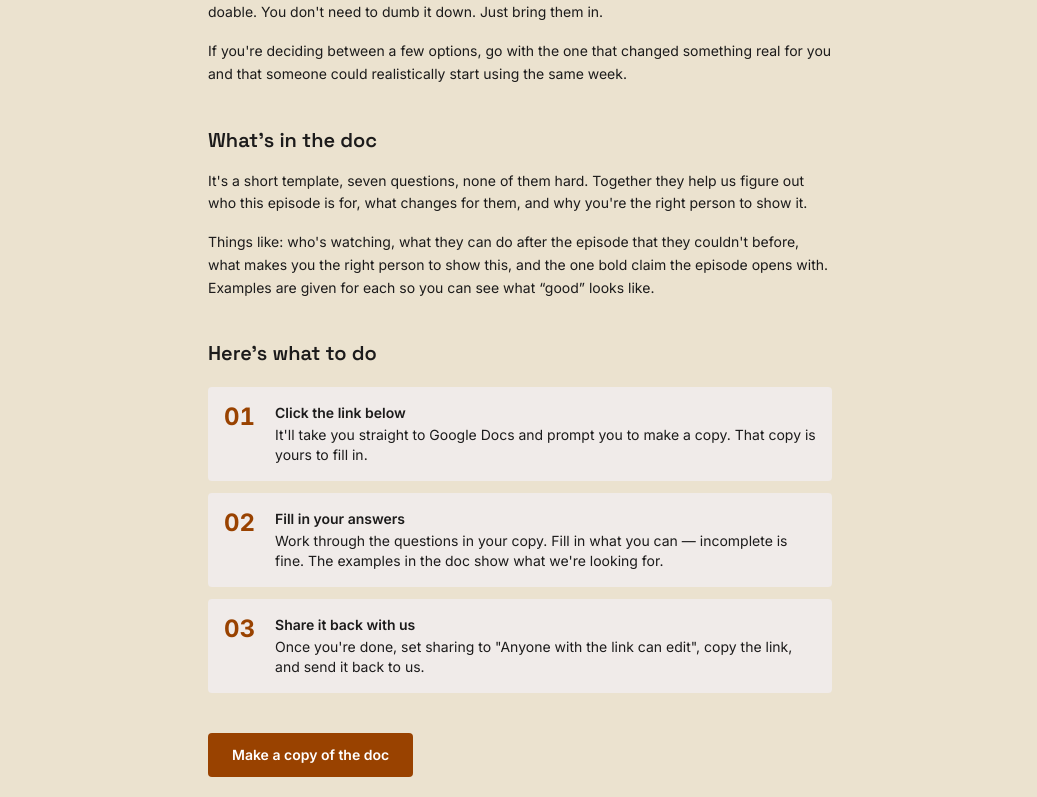
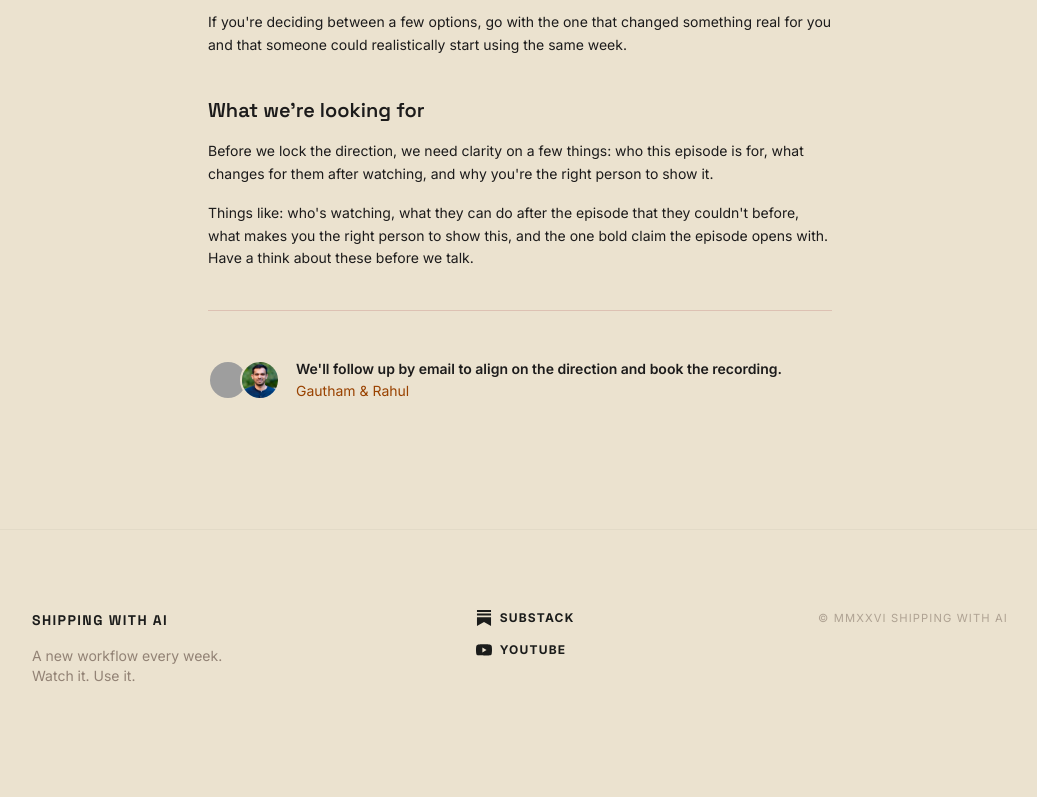
Before and after one commit to GrowthToDo/ShippingWithAI, a Next.js app: page /topic in a window 1280 px wide. Shown: the part 943-1740 px from the top of the page, without its empty margins (120-1157 px from the left). After the commit the page ends 1709 px from the top, so only its background shows below. Built offline with nearby package versions, Linux system fonts and the light colour scheme; grey boxes are pictures that could not be loaded.

Commit message:
Remove Google Doc workflow from /topic, point to email follow-up instead

```diff
--- a/src/app/topic/page.tsx
+++ b/src/app/topic/page.tsx
@@ -21,10 +21,10 @@ export default function ThinkingThroughTopic() {
           Before we book a time and hit record, we do one thing first: lock in the topic together.
         </p>
         <p className="text-lg text-[#1c1b1b] leading-relaxed mt-4">
-          Our whole show is built on one promise: the viewer walks away able to <em>implement</em> something, not just nod along. This short exercise makes sure your episode delivers exactly that.
+          Our whole show is built on one promise: the viewer walks away able to <em>implement</em> something, not just nod along. Getting the topic right up front is what makes that happen.
         </p>
         <p className="text-lg text-[#1c1b1b] leading-relaxed mt-4">
-          It takes about 15 to 20 minutes. Fill in what you can with whatever clarity you have right now. There&apos;s no perfect answer needed.
+          Read through this, have a think, and we&apos;ll take it from there over email.
         </p>
       </div>
 
@@ -60,66 +60,18 @@ export default function ThinkingThroughTopic() {
           </p>
         </section>
 
-        {/* What's in the doc */}
+        {/* What we're looking for */}
         <section>
           <h2 className="text-xl font-semibold font-[family-name:var(--font-space-grotesk)] text-[#1c1b1b] mb-4">
-            What&apos;s in the doc
+            What we&apos;re looking for
           </h2>
           <p className="text-sm text-[#1c1b1b] leading-relaxed mb-4">
-            It&apos;s a short template, seven questions, none of them hard. Together they help us figure out who this episode is for, what changes for them, and why you&apos;re the right person to show it.
+            Before we lock the direction, we need clarity on a few things: who this episode is for, what changes for them after watching, and why you&apos;re the right person to show it.
           </p>
           <p className="text-sm text-[#1c1b1b] leading-relaxed">
-            Things like: who&apos;s watching, what they can do after the episode that they couldn&apos;t before, what makes you the right person to show this, and the one bold claim the episode opens with. Examples are given for each so you can see what &ldquo;good&rdquo; looks like.
+            Things like: who&apos;s watching, what they can do after the episode that they couldn&apos;t before, what makes you the right person to show this, and the one bold claim the episode opens with. Have a think about these before we talk.
           </p>
         </section>
-
-        {/* Steps */}
-        <section>
-          <h2 className="text-xl font-semibold font-[family-name:var(--font-space-grotesk)] text-[#1c1b1b] mb-5">
-            Here&apos;s what to do
-          </h2>
-          <div className="space-y-3">
-            {[
-              {
-                step: "01",
-                label: "Click the link below",
-                desc: "It'll take you straight to Google Docs and prompt you to make a copy. That copy is yours to fill in.",
-              },
-              {
-                step: "02",
-                label: "Fill in your answers",
-                desc: "Work through the questions in your copy. Fill in what you can — incomplete is fine. The examples in the doc show what we're looking for.",
-              },
-              {
-                step: "03",
-                label: "Share it back with us",
-                desc: "Once you're done, set sharing to \"Anyone with the link can edit\", copy the link, and send it back to us.",
-              },
-            ].map(({ step, label, desc }) => (
-              <div key={step} className="flex gap-5 p-4 bg-[#f0ebe9] rounded-sm">
-                <span className="text-2xl font-bold text-[#994200] tabular-nums leading-none shrink-0 mt-0.5">
-                  {step}
-                </span>
-                <div>
-                  <p className="text-sm font-semibold text-[#1c1b1b]">{label}</p>
-                  <p className="text-sm text-[#1c1b1b] mt-0.5">{desc}</p>
-                </div>
-              </div>
-            ))}
-          </div>
-        </section>
-
-        {/* CTA */}
-        <div>
-          <a
-            href="https://docs.google.com/document/d/1a4SPsOv2_1Vtoo_FQ8sQhIZ9CxjBT6-laB4os_bEx4Q/copy"
-            target="_blank"
-            rel="noopener noreferrer"
-            className="inline-block bg-[#994200] text-white text-sm font-semibold px-6 py-3 rounded-sm hover:bg-[#7a3500] transition-colors"
-          >
-Make a copy of the doc
-          </a>
-        </div>
 
         <div className="border-t border-[#ddc1b3]" />
 
@@ -131,7 +83,7 @@ Make a copy of the doc
           </div>
           <div>
             <p className="text-sm font-semibold text-[#1c1b1b]">
-              Once we have your answers, we&apos;ll align on the direction and book the recording.
+              We&apos;ll follow up by email to align on the direction and book the recording.
             </p>
             <p className="text-sm text-[#994200] mt-0.5">Gautham & Rahul</p>
           </div>
```
